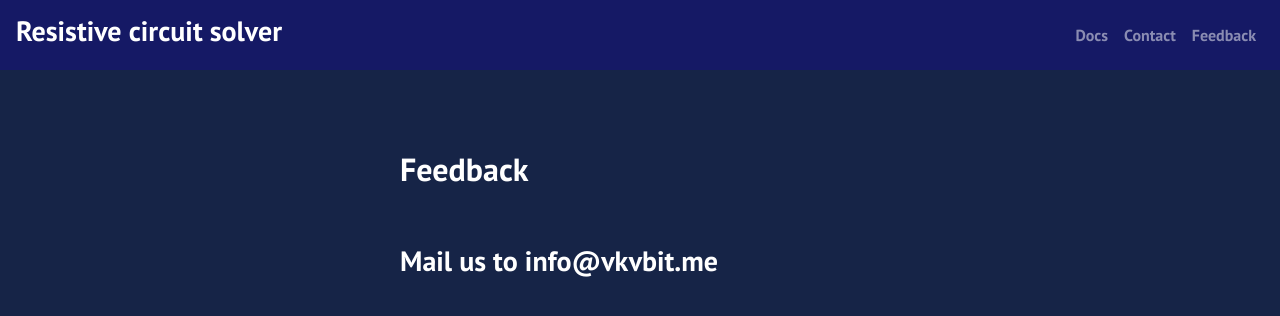
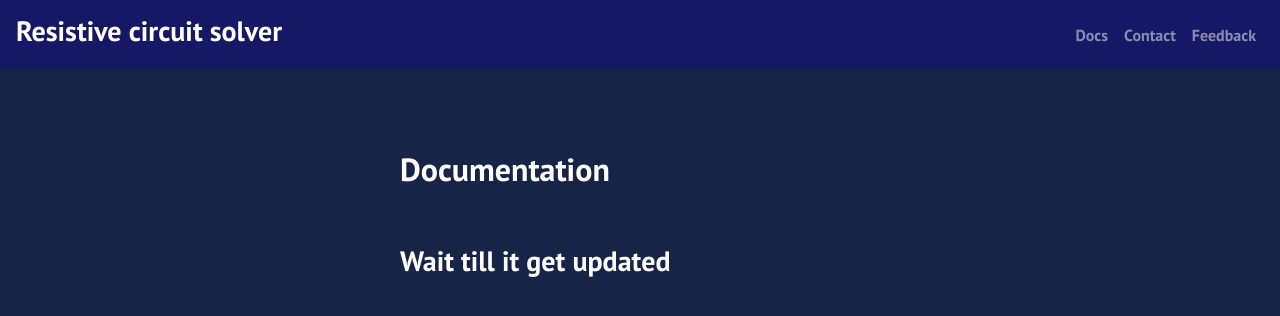
Before and after one commit to vkvbit/circuit-solver, a plain HTML site: page docs.html in a window 1280 px wide. Drawn offline with nearby package versions, Linux system fonts and the light colour scheme.

Commit message:
update doc contents

```diff
--- a/docs.html
+++ b/docs.html
@@ -63,9 +63,9 @@
 
     <div id="alerts"></div>
     <div class="feedback" style="padding-top: 5rem">
-      <h2 style="color: white">Feedback</h2>
+      <h2 style="color: white">Documentation</h2>
       <br><br>
-      <h3 style="color: white">Mail us to info@vkvbit.me</h3>
+      <h3 style="color: white">Wait till it get updated</h3>
     </div>
 
 
```
